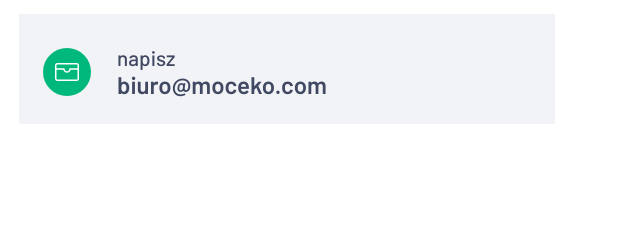
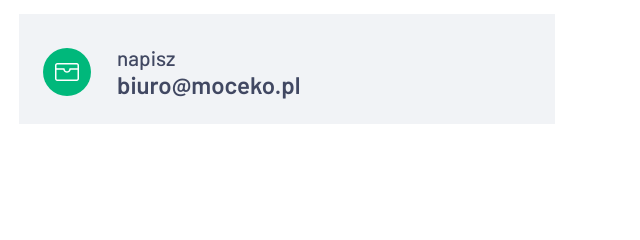
Before and after one commit to weblukas/Moceko, a website: page index.html in a window 1280 px wide. Shown: the part 3127-3367 px from the top of the page, 640-1280 px from the left. Drawn offline with Linux system fonts and the light colour scheme.

Commit message:
email address fix

```diff
--- a/index.html
+++ b/index.html
@@ -139,7 +139,7 @@
           <div class="tile">
             <img class="tile__icon" src="assets/mail.svg">
             <span class="tile__title">napisz</span>
-            <span class="tile__text">biuro@moceko.com</span>
+            <span class="tile__text">biuro@moceko.pl</span>
           </div>
         </div>
       </div>
```
